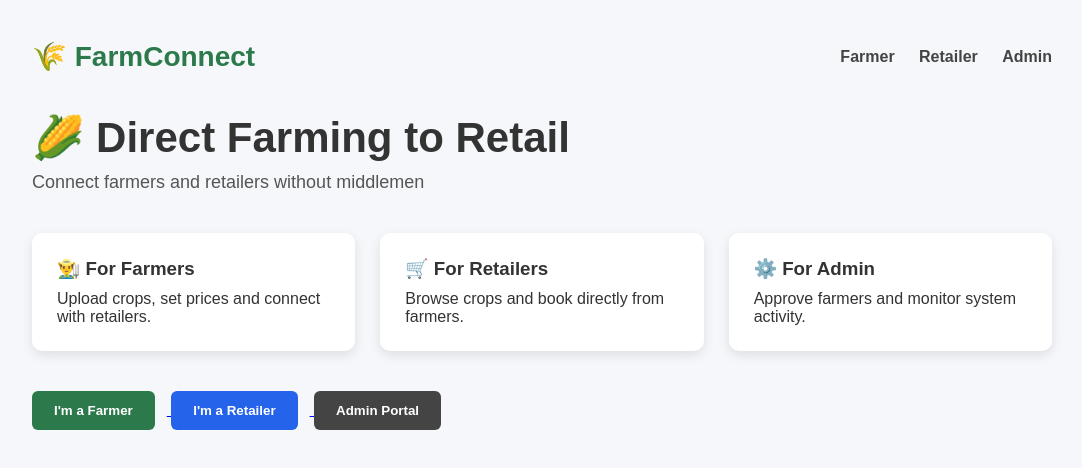
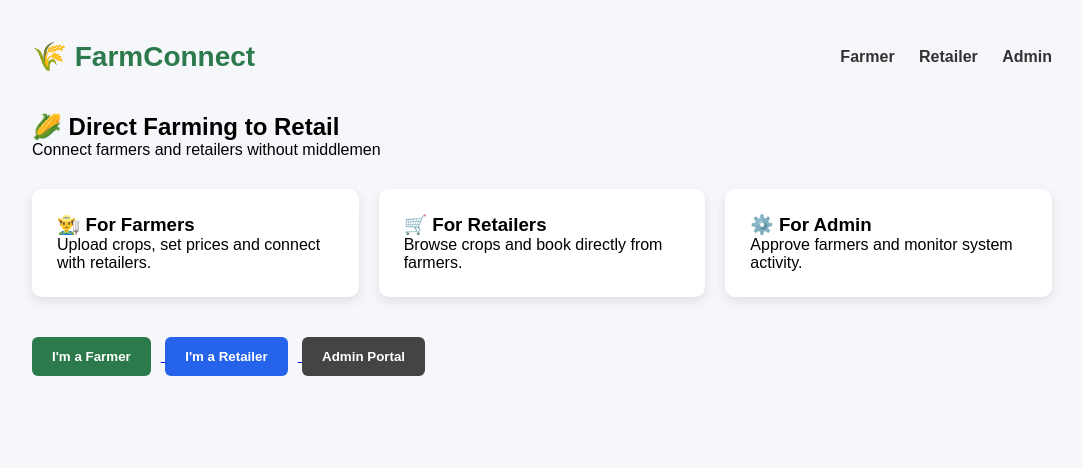
Before and after one commit to lohithl492/farmer-retailer-booking-system, a plain HTML site: page frontend/index.html in a window 1280 px wide. Shown: the whole page, without its empty margins (98-1180 px from the left). Drawn offline with Linux system fonts and the light colour scheme.

Commit message:
Update style.css

```diff
--- a/frontend/css/style.css
+++ b/frontend/css/style.css
@@ -2,12 +2,11 @@
 margin:0;
 padding:0;
 box-sizing:border-box;
-font-family:Arial, Helvetica, sans-serif;
+font-family:Arial;
 }
 
 body{
 background:#f5f7fa;
-color:#333;
 }
 
 .container{
@@ -32,28 +31,18 @@ color:#2c7a4b;
 nav a{
 margin-left:20px;
 text-decoration:none;
-color:#444;
-font-weight:600;
+color:#333;
+font-weight:bold;
 }
 
 .hero{
-margin-bottom:40px;
-}
-
-.hero h1{
-font-size:42px;
-margin-bottom:10px;
-}
-
-.hero p{
-font-size:18px;
-color:#555;
+margin-bottom:30px;
 }
 
 .features{
 display:flex;
-gap:25px;
-margin-top:20px;
+gap:20px;
+margin-top:30px;
 }
 
 .card{
@@ -64,21 +53,17 @@ box-shadow:0 4px 12px rgba(0,0,0,0.1);
 flex:1;
 }
 
-.card h3{
-margin-bottom:10px;
-}
-
 .buttons{
 margin-top:40px;
 }
 
 .btn{
-padding:12px 22px;
+padding:12px 20px;
 border:none;
 border-radius:6px;
-margin-right:12px;
+margin-right:10px;
+cursor:pointer;
 font-weight:bold;
-cursor:pointer;
 }
 
 .btn-farmer{
```
